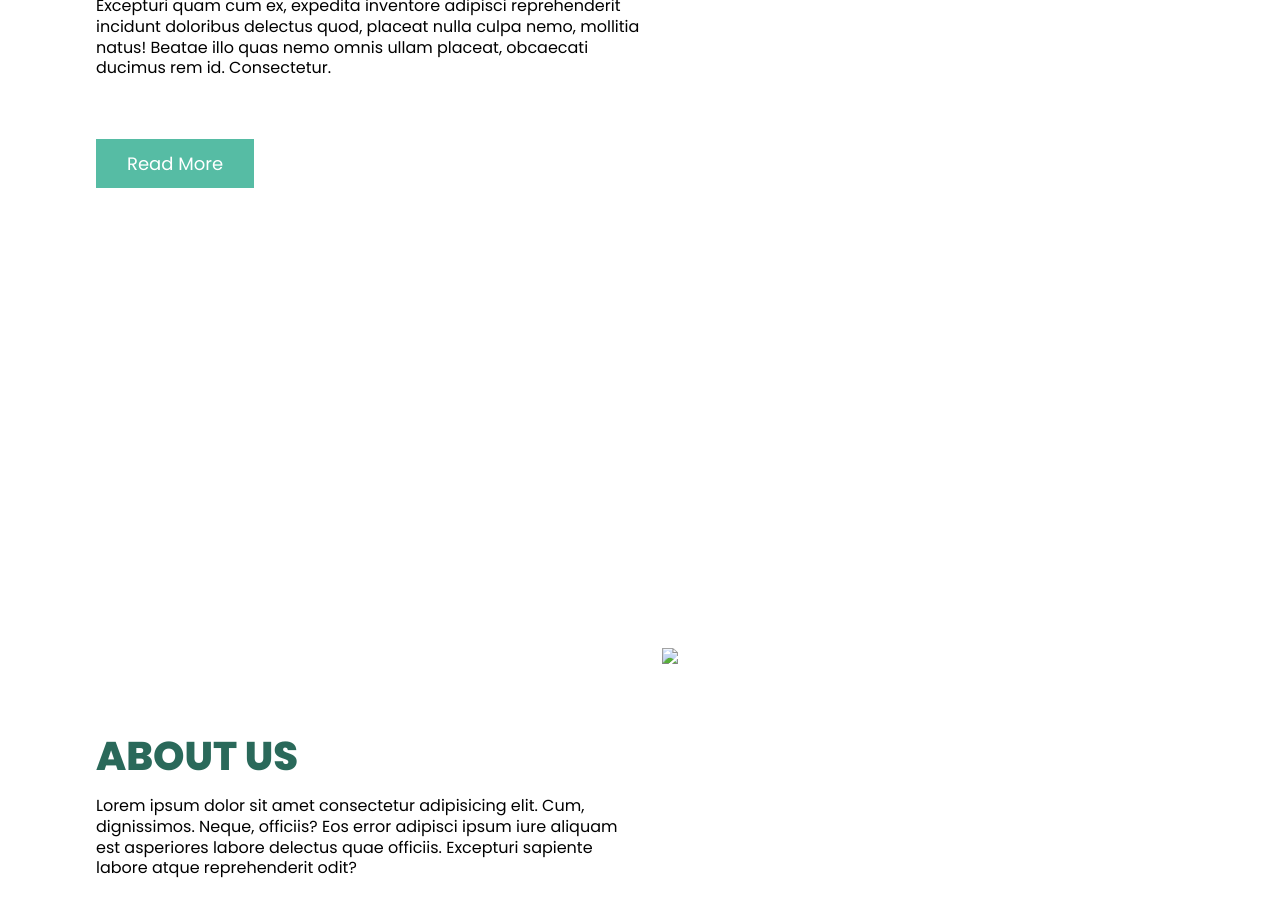
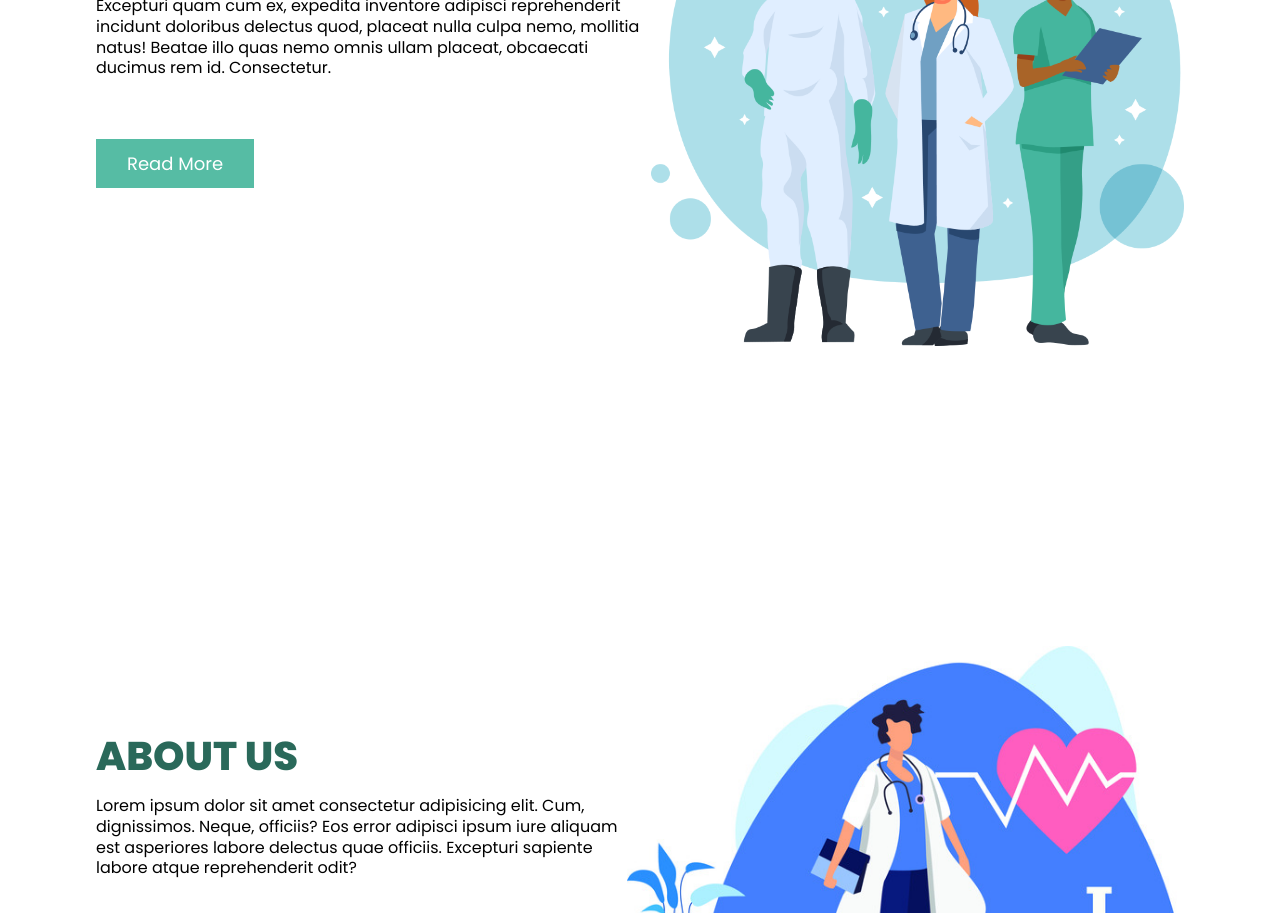
Before and after one commit to oscarawi/hospital-landing-page, a plain HTML site: page index.html in a window 1280 px wide. Shown: the part 299-1212 px from the top of the page. Drawn offline with Linux system fonts and the light colour scheme.

Commit message:
Update index.html

```diff
--- a/index.html
+++ b/index.html
@@ -54,7 +54,7 @@
         </div>
         <!-- IMAGE COLUMN -->
         <div class="img">
-          <img src="img/banner.png" alt="banner" />
+          <img src="banner.png" alt="banner" />
         </div>
       </div>
     </section>
@@ -72,7 +72,7 @@
           </div>
         <!---IMAGE COLUMN--->
           <div class="img">
-            <img src="img/about-background.png">
+            <img src="about-background.png">
           </div>
         </div>
     </section>
```
